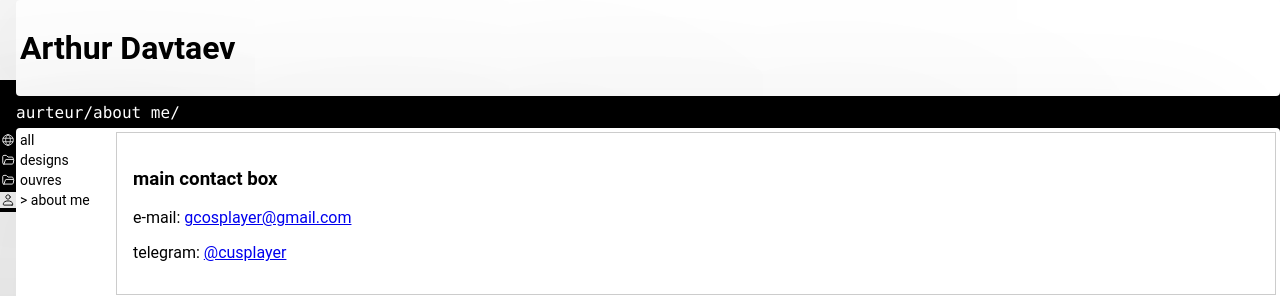
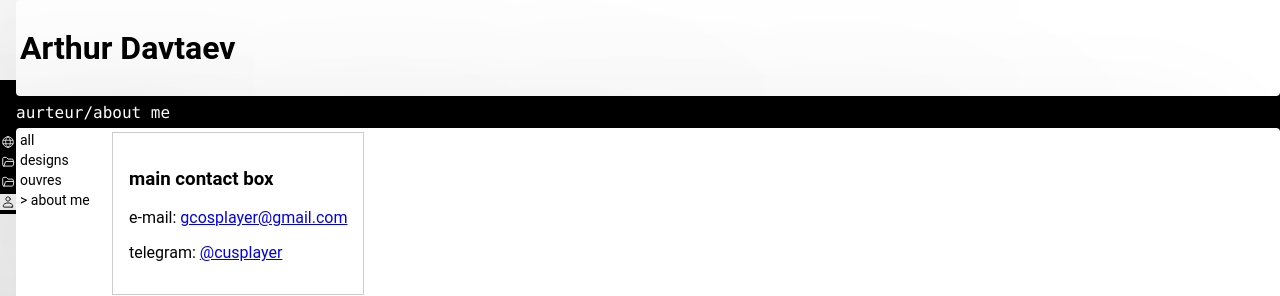
Before and after one commit to cusplayer/aurteur, a React app: page / in a window 1280 px wide. Both pictures are taken after a click on the item "about me". Shown: the top 296 px of the page. Built offline with nearby package versions, Linux system fonts and the light colour scheme.

Commit message:
MenuItem hover styles

```diff
--- a/src/App.tsx
+++ b/src/App.tsx
@@ -18,6 +18,7 @@ export const App: React.FC = () => {
   const [subMenuVisibility, setSubMenuVisibility] = useState<boolean>(false);
   const [contentVisibility, setContentVisibility] = useState<boolean>(false);
   const [selectedText, setSelectedText] = useState<Text | null>(null);
+  const [hoveredFolder, setHoveredFolder] = useState<FolderName | null>(null);
 
   const [navigationSource, setNavigationSource] = useState<'menu' | 'submenu' | 'initial' | null>(null);
 
@@ -155,12 +156,22 @@ export const App: React.FC = () => {
         setContentVisibility={setContentVisibility}
       />
       <div className={style.terminal}>
-        <FolderIcons folderNames={folderNames} selectedFolder={selectedFolder} />
+        <FolderIcons
+          folderNames={folderNames}
+          selectedFolder={selectedFolder}
+          setHoveredFolder={setHoveredFolder}
+          hoveredFolder={hoveredFolder}
+          onFolderIconClick={handleMenuItemClick}
+        />
       </div>
-
       <div className={style.mainPageContainer}>
         <div className={style.navigationMenu}>
-          <Menu folderNames={folderNames} selectedFolder={selectedFolder} onMenuItemClick={handleMenuItemClick} />
+          <Menu
+            folderNames={folderNames}
+            selectedFolder={selectedFolder}
+            onMenuItemClick={handleMenuItemClick}
+            setHoveredFolder={setHoveredFolder}
+          />
           {subMenuVisibility && (
             <SubMenu
               Text={textsMeta}
--- a/src/components/FolderIcons.tsx
+++ b/src/components/FolderIcons.tsx
@@ -8,11 +8,17 @@ import { ReactComponent as GlobeIcon } from '../icons/globe.svg';
 interface FolderIconsProps {
   folderNames: FolderName[];
   selectedFolder: FolderName | null;
+  setHoveredFolder: (folder: FolderName | null) => void;
+  hoveredFolder: FolderName | null;
+  onFolderIconClick: (folder: FolderName) => void;
 }
 
 export const FolderIcons: React.FC<FolderIconsProps> = ({
   folderNames,
   selectedFolder,
+  setHoveredFolder,
+  hoveredFolder,
+  onFolderIconClick,
 }) => {
   const getIconComponent = (folder: FolderName) => {
     switch (folder) {
@@ -24,13 +30,19 @@ export const FolderIcons: React.FC<FolderIconsProps> = ({
         return <FolderIcon className={style.iconImage} />;
     }
   };
+
   return (
     <div className={style.iconsContainer}>
       {folderNames.map((folder) => (
         <div
           key={folder}
-          className={`${style.icon} ${selectedFolder === folder ? style.selected : ''}`}
+          className={`${style.folderIcon} ${selectedFolder === folder ? style.selected : ''} ${
+            hoveredFolder === folder ? style.hovered : ''
+          }`}
           title={folder}
+          onMouseEnter={() => setHoveredFolder(folder)}
+          onMouseLeave={() => setHoveredFolder(null)}
+          onClick={() => onFolderIconClick(folder)}
         >
           {getIconComponent(folder)}
         </div>
--- a/src/components/Menu.tsx
+++ b/src/components/Menu.tsx
@@ -7,18 +7,21 @@ interface MenuProps {
   folderNames: FolderName[];
   selectedFolder: FolderName | null;
   onMenuItemClick: (folder: FolderName) => void;
+  setHoveredFolder: (folder: FolderName | null) => void;
 }
 
-export const Menu: React.FC<MenuProps> = ({
-  folderNames,
-  selectedFolder,
-  onMenuItemClick,
-}) => {
+export const Menu: React.FC<MenuProps> = ({ folderNames, selectedFolder, onMenuItemClick, setHoveredFolder }) => {
   return (
     <div>
       <ul className={style.menuList}>
         {folderNames.map((folder) => (
-          <MenuItem folder={folder} key={folder} selectedFolder={selectedFolder} onClick={() => onMenuItemClick(folder)} />
+          <MenuItem
+            folder={folder}
+            key={folder}
+            selectedFolder={selectedFolder}
+            onClick={() => onMenuItemClick(folder)}
+            setHoveredFolder={setHoveredFolder}
+          />
         ))}
       </ul>
     </div>
--- a/src/components/MenuItem.tsx
+++ b/src/components/MenuItem.tsx
@@ -6,12 +6,17 @@ interface MenuItemProps {
   folder: FolderName;
   selectedFolder: FolderName | null;
   onClick: (folder: FolderName) => void;
+  setHoveredFolder: (folder: FolderName | null) => void;
 }
 
-export const MenuItem: React.FC<MenuItemProps> = ({folder, selectedFolder, onClick}) => {
-
+export const MenuItem: React.FC<MenuItemProps> = ({ folder, selectedFolder, onClick, setHoveredFolder }) => {
   return (
-    <li className={`${style.menuItem} ${folder === selectedFolder ? style.menuItemSelected : ''}`} onClick={() => onClick(folder)}>
+    <li
+      className={`${style.menuItem} ${folder === selectedFolder ? style.menuItemSelected : ''}`}
+      onClick={() => onClick(folder)}
+      onMouseEnter={() => setHoveredFolder(folder)}
+      onMouseLeave={() => setHoveredFolder(null)}
+    >
       {selectedFolder === folder ? '> ' : ''} {folder}
     </li>
   );
--- a/src/components/Path.tsx
+++ b/src/components/Path.tsx
@@ -46,7 +46,7 @@ export const Path: React.FC<PathProps> = ({
   }, [selectedText]);
 
   const pathFull = useMemo(
-    () => `${pathFolder ? `${pathFolder}/` : ''}${pathText || ''}`,
+    () => `${pathFolder ? `${pathFolder}${pathFolder != 'about me' ? '/' : ''}` : ''}${pathText || ''}`,
     [pathFolder, pathText]
   );
 
--- a/src/styles/aboutme.module.css
+++ b/src/styles/aboutme.module.css
@@ -5,6 +5,7 @@
 }
 
 .mainContactBox {
+  width: fit-content;
   padding: 16px;
   border: 1px solid #ccc;
   height: min-content;
--- a/src/styles/app.module.css
+++ b/src/styles/app.module.css
@@ -32,7 +32,7 @@ body {
   flex-shrink: 0;
   width: 100%;
   top: 10vh;
-  bottom: calc(84vh - 84px);
+  bottom: calc(84vh - 86px);
   z-index: 1;
   background-color: rgba(0, 0, 0, 1);
 }
@@ -47,7 +47,7 @@ body {
   background-color: white;
   z-index: 2;
   margin-left: 16px;
-  padding: 4px 4px;
+  padding: 4px 4px 0px 0px;
   gap: 16px;
   box-shadow: -1484px 0px 415px 0px rgba(0, 0, 0, 0.00), -950px 0px 380px 0px rgba(0, 0, 0, 0.01), -534px 0px 320px 0px rgba(0, 0, 0, 0.03), -237px 0px 237px 0px rgba(0, 0, 0, 0.05), -59px 0px 131px 0px rgba(0, 0, 0, 0.06);
   border-radius: 4px;
--- a/src/styles/foldericons.module.css
+++ b/src/styles/foldericons.module.css
@@ -1,44 +1,64 @@
-/* foldericons.module.css */
-
 .iconsContainer {
   position: absolute;
   display: flex;
   flex-direction: column;
+  justify-content: space-around;
   gap: 4px;
   bottom: 4px;
-  display: flex;
-  flex-direction: column;
-  justify-content: space-around;
 }
 
 .iconImage {
   stroke: black;
+  position: relative;
+  z-index: 2;
+  transition: stroke 0.3s ease-in-out;
 }
 
-.icon:hover .iconImage {
-  fill: white;
+.folderIcon {
+  display: flex;
+  justify-content: center;
+  align-items: center;
+  width: 16px;
+  height: 16px;
+  font-size: 14px;
+  color: black;
+  cursor: pointer;
+  transition: color 0.3s ease;
+  background-color: transparent;
+  position: relative;
+  overflow: hidden;
 }
 
-.icon.selected .iconImage path{
+.folderIcon.selected {
+  background-color: white;
+}
+
+.folderIcon.hovered .iconImage path {
   stroke: black;
 }
 
-.icon {
-  display: flex;
-  justify-content: center;
-  align-items: center;
-  font-size: 14px;
-  height: 16px;
-  width: 16px;
-  color: gray;
-  cursor: pointer;
-  transition: color 0.3s ease;
+.folderIcon.selected .iconImage path {
+  stroke: black;
 }
 
-.icon:hover {
-  /* background-color: aquamarine; */
+.folderIcon::before {
+  content: "";
+  position: absolute;
+  top: 50%;
+  left: 50%;
+  width: 100%;
+  height: 0%;
+  background-color: rgba(255, 255, 255, 0.8);
+  transform: translate(-50%, -50%);
+  z-index: 1;
+  transition: height 0.23s ease-in-out;
 }
 
-.icon.selected {
-  background-color: white;
+.folderIcon.hovered::before {
+  width: 200%;
+  height: 200%;
 }
+
+.folderIcon.hovered .iconImage {
+  transition: stroke 0.3s ease-in-out;
+}
--- a/src/styles/menuItem.module.css
+++ b/src/styles/menuItem.module.css
@@ -1,4 +1,10 @@
 .menuItem, .menuItemSelected{
+  padding-left: 4px;
   font-size: 14px;
   cursor: pointer;
 }
+
+/* .menuItemSelected {
+  color: white;
+  background-color: black;
+} */
```
Lines whose indentation alone changed are shown as unchanged.
